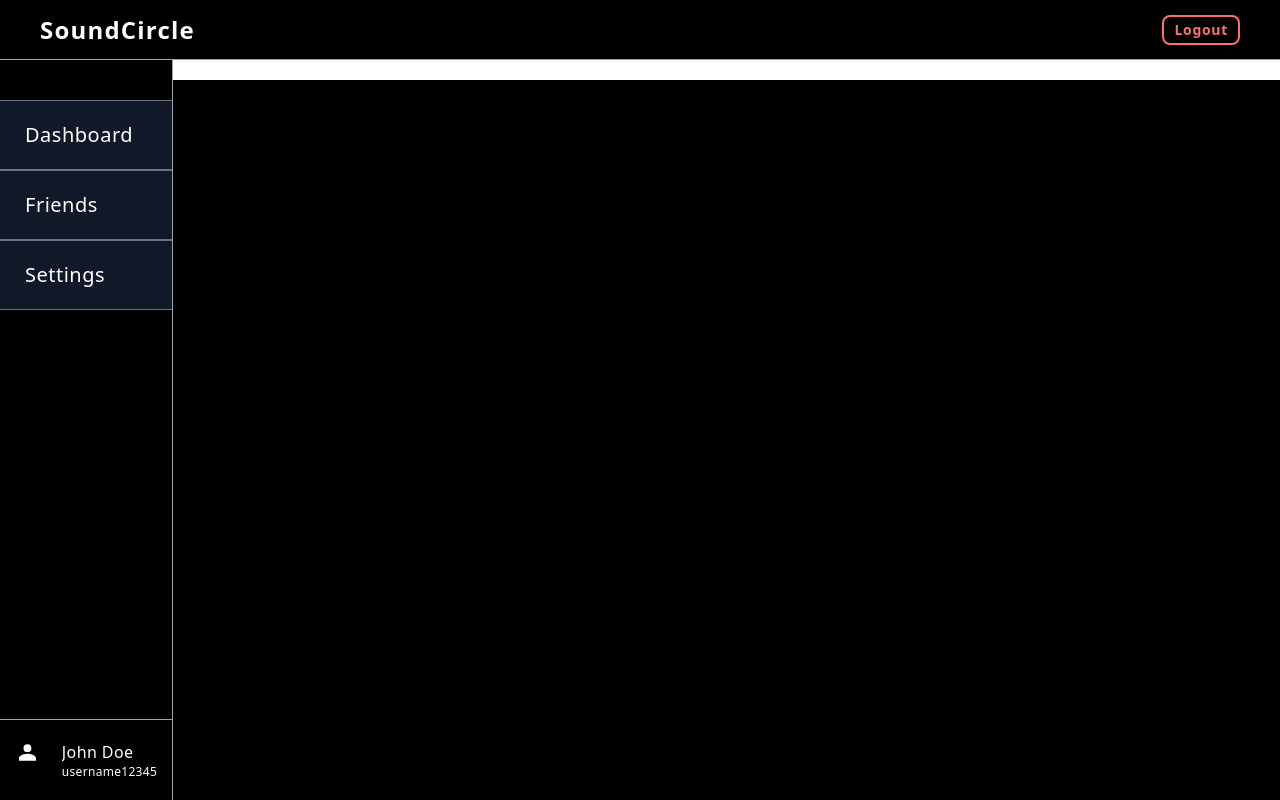
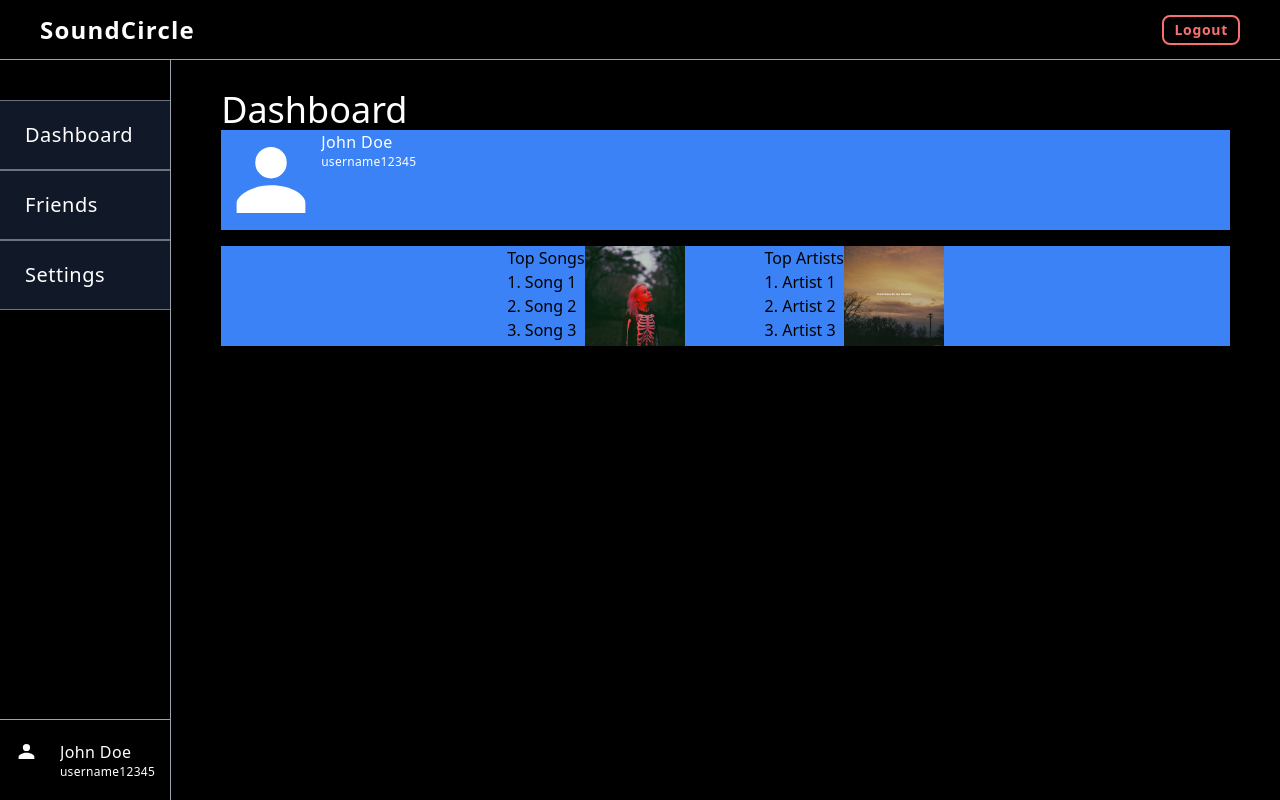
Before and after one commit to aday2418/startup, a Next.js app: page /dashboard in a window 1280 px wide. Built offline with nearby package versions, Linux system fonts and the light colour scheme.

Commit message:
Worked on Dashboard

```diff
--- /dev/null
+++ b/src/app/dashboard/PageInfo.jsx
@@ -0,0 +1,8 @@
+export default function PageInfo({title, children}){
+    return(
+        <div className="relative w-full flex flex-col px-[50px] py-[30px] sidebar-height overflow-scroll">
+            <h1 className='text-white text-4xl'>{title}</h1>
+            {children}
+        </div>
+    )
+}
--- a/src/app/dashboard/friends/page.jsx
+++ b/src/app/dashboard/friends/page.jsx
@@ -2,9 +2,9 @@ import Image from 'next/image'
 
 export default function Friends() {
   return (
-        <div>
+        <PageInfo title="Friends">
 
-        </div>
+        </PageInfo>
     )
 }
 
--- a/src/app/dashboard/page.jsx
+++ b/src/app/dashboard/page.jsx
@@ -1,10 +1,49 @@
 import Image from 'next/image'
+import PageInfo from './PageInfo'
+import Friend from '@/components/icons/Friend'
 
 export default function Dahsboard() {
   return (
-    <div className='w-full h-[20px] bg-white'>
-      <h1 className='text-white'>Dashboard</h1>
-    </div>
+    <PageInfo title="Dashboard">
+      <div className='flex flex-col gap-4'>
+        <div className='flex flex-row h-[100px] bg-blue-500'>
+          <Friend fillColor="#FFFFFF" width={40} height={40} />
+          <div>
+              <h1 className="text-white text-base tracking-wide w-fit truncate">John Doe</h1>
+              <h1 className="text-white text-xs tracking-wide w-fit truncate">username12345</h1>
+          </div>
+        </div>
+        <div className="flex flex-row h-[100px] bg-blue-500 justify-center gap-20">
+          <div className='flex'>
+            <div className='flex flex-col'>
+              <h1>Top Songs</h1>
+              <div>
+                <p>1. Song 1</p>
+                <p>2. Song 2</p>
+                <p>3. Song 3</p>
+                <p>4. Song 4</p>
+                <p>5. Song 5</p>
+              </div>
+            </div>
+            <Image className='object-contain' src="/images/phoebeBridgers.jpeg" width={100} height={100}/>
+          </div>
+
+          <div className='flex'>
+            <div className='flex flex-col'>
+                <h1>Top Artists</h1>
+                <div>
+                  <p>1. Artist 1</p>
+                  <p>2. Artist 2</p>
+                  <p>3. Artist 3</p>
+                  <p>4. Artist 4</p>
+                  <p>5. Artist 5</p>
+                </div>
+              </div>
+            <Image className='object-contain' src="/images/somethingInTheOrange.jpeg" width={100} height={100}/>
+          </div>
+        </div>
+      </div>
+    </PageInfo>
   )
 }
 /*<div>
--- a/src/app/dashboard/settings/page.jsx
+++ b/src/app/dashboard/settings/page.jsx
@@ -2,7 +2,13 @@ import Image from 'next/image'
 
 export default function Settings() {
   return (
-    <div>
+    <PageInfo title="Settings">
+
+    </PageInfo>
+
+    )
+}
+/*<div>
         <h1>SoundCircle<sup>&reg;</sup></h1>
 
         <hr />
@@ -40,6 +46,4 @@ export default function Settings() {
         <br />
         <a href="https://github.com/aday2418/startup">GitHub for SoundCircle</a>
         </footer>
-    </div>
-    )
-}
+    </div>*/
```
